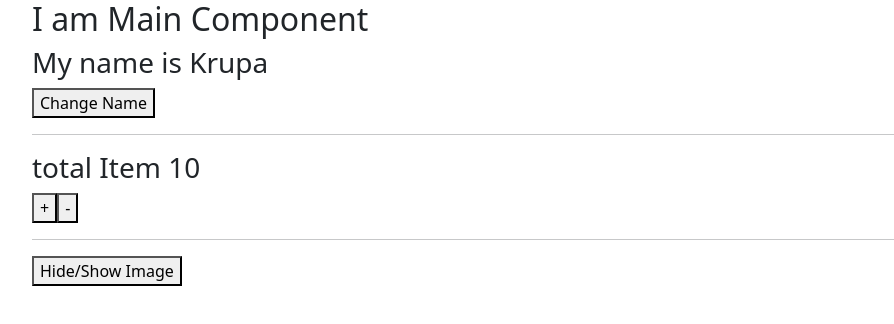
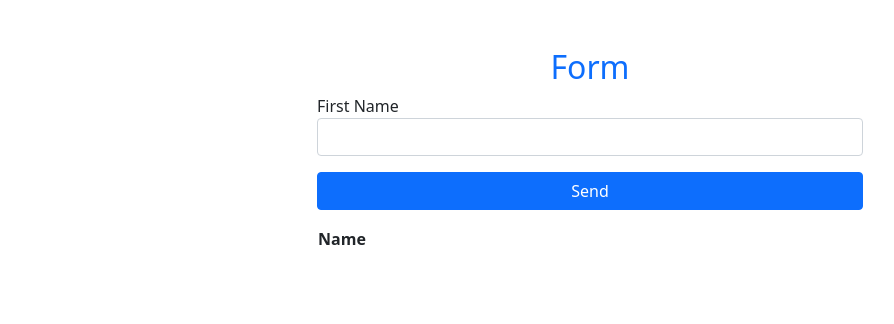
Before and after one commit to parthsinghblaze/5th-jan-react, a React (Create React App) app: page / in a window 1280 px wide. Shown: the top 324 px of the page, without its empty margins (50-944 px from the left). Built offline with nearby package versions, Linux system fonts and the light colour scheme.

Commit message:
handling input

```diff
--- a/src/App.js
+++ b/src/App.js
@@ -1,5 +1,5 @@
 import React, { Component } from "react";
-import Main from "./hooks/UseEffect/Main";
+import Main from "./handlingform/Main";
 // class App extends Component {
 //   render() {
 //     return <Firstcomponent />;
--- /dev/null
+++ b/src/handlingform/Main.jsx
@@ -0,0 +1,67 @@
+import React, { useState } from "react";
+
+function Main() {
+  // 1st step create state of an input
+  // 2nd then add that state to our input
+  // 3rd call the handle change function
+  // submit our form
+  const [name, setname] = useState("");
+  const [tableDate, setTableData] = useState([]);
+
+  function handleSubmit(e) {
+    e.preventDefault();
+    console.log(name);
+    setTableData([...tableDate, name]);
+    setname("");
+  }
+
+  function handleChange(e) {
+    setname(e.target.value);
+  }
+
+  return (
+    <div className="container py-5">
+      <div className="row">
+        <div className="col-md-6 offset-md-3">
+          <h2 className="text-primary text-center">Form</h2>
+          <form action="">
+            <div>
+              <label htmlFor="firstName">First Name</label>
+              <input
+                type="text"
+                className="form-control"
+                value={name}
+                onChange={handleChange}
+              />
+            </div>
+            <button
+              className="btn btn-primary w-100 my-3"
+              onClick={handleSubmit}
+            >
+              Send
+            </button>
+          </form>
+
+          <table>
+            <thead>
+              <tr>
+                <th>Name</th>
+              </tr>
+            </thead>
+            <tbody>
+              {tableDate.map((item) => {
+                return (
+                  <tr>
+                    <td> {item} </td>
+                  </tr>
+                );
+              })}
+            </tbody>
+          </table>
+        </div>
+      </div>
+    </div>
+  );
+}
+
+export default Main;
```
